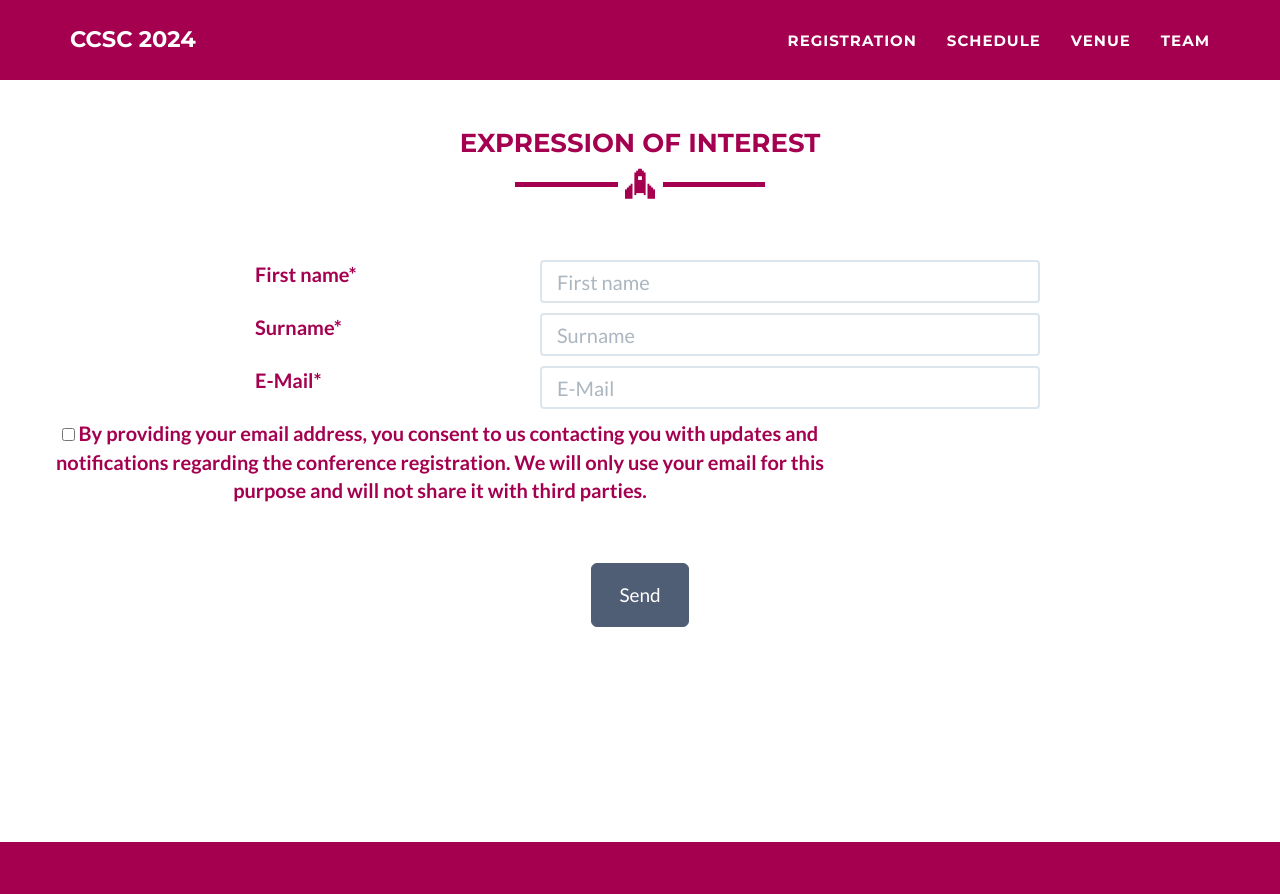
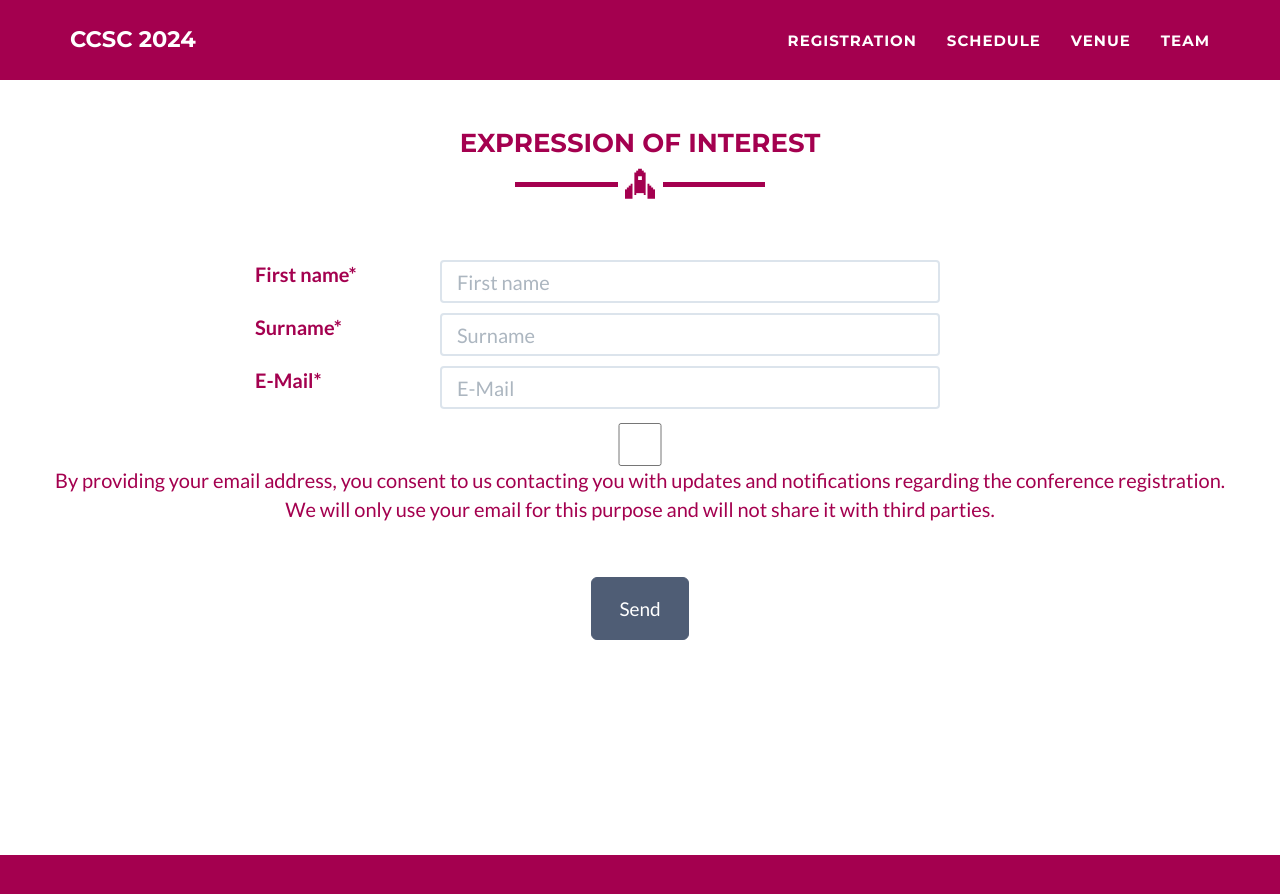
Before and after one commit to ccsc2024/ccsc2024.github.io, a Jekyll site: the page built from registration.html, in a window 1280 px wide and 900 px high, scrolled down 355 px. Shown: the top 894 px of the window. Built offline with Jekyll 4.4.1, drawn with Linux system fonts in a browser that asks for light colours.

Commit message:
Update registration.html

```diff
--- a/registration.html
+++ b/registration.html
@@ -27,7 +27,7 @@ layout: page
       <form action="https://formspree.io/f/myyqkndv" method="POST" name="sentMessage" id="contactForm" novalidate>
       <!-- First Name -->
       <div class="row">
-      <div class="col-lg-3 col-lg-offset-2">
+      <div class="col-lg-2 col-lg-offset-2">
         <p><label>First name*</label></p>
       </div>
       <div class="col-lg-5">
@@ -40,7 +40,7 @@ layout: page
       </div>
       <!-- Surname -->
       <div class="row">
-      <div class="col-lg-3 col-lg-offset-2">
+      <div class="col-lg-2 col-lg-offset-2">
         <p><label>Surname*</label></p>
       </div>
       <div class="col-lg-5">
@@ -53,7 +53,7 @@ layout: page
       </div>
       <!-- Mail -->
       <div class="row">
-      <div class="col-lg-3 col-lg-offset-2">
+      <div class="col-lg-2 col-lg-offset-2">
         <p><label>E-Mail*</label></p>
       </div>
       <div class="col-lg-5">
@@ -66,11 +66,13 @@ layout: page
       </div>
       <!-- Change to poster -->
       <div class="row">
-        <div class="col-lg-8 text-center">
-          <p><label><input type="checkbox" name="change_poster" value="Yes" id="txtForm" required
-            data-validation-required-message="Please read and agree with the conditions."> By providing your email address, you consent
-            to us contacting you with updates and notifications regarding the conference registration. We will only use your email for
-            this purpose and will not share it with third parties.</label></p>
+        <div class="col-lg-12 text-center">
+          <input type="checkbox" name="agree" class="form-control" value="yes" id="txtForm" required=""
+          data-validation-required-message="Please agree with the conditions.">
+          <p> By providing your email address, you consent to us contacting you with updates and
+            notifications regarding the conference registration. We will only use your email for
+            this purpose and will not share it with third parties.
+          </p>
           <p class="help-block text-danger"></p>
         </div>
       </div>
```
